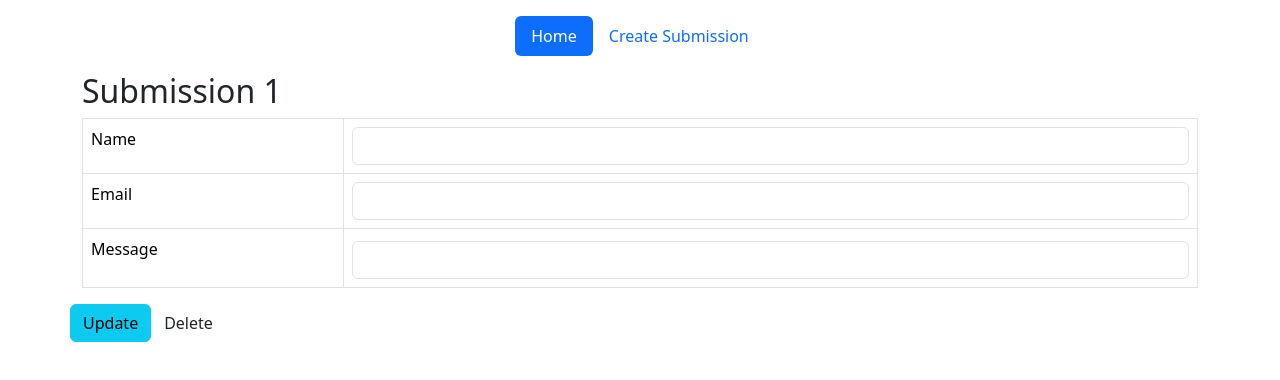
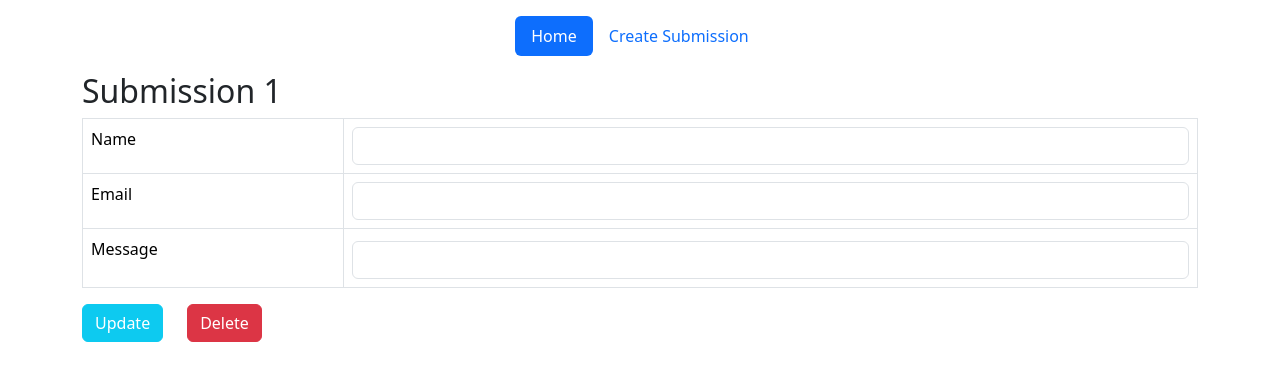
Before and after one commit to ktchmy/sample_frontend, an Angular app: page /details/1 in a window 1280 px wide. Shown: the top 380 px of the page. Built offline with nearby package versions, Linux system fonts and the light colour scheme; no server answers.

Commit message:
MINOR: layout adjustment

```diff
--- a/src/app/details/details.component.html
+++ b/src/app/details/details.component.html
@@ -18,8 +18,12 @@
       </tbody>
     </table>
     <div class="row">
-      <button class="col-auto btn btn-info" (click)="updateSubmission()">Update</button>
-      <button class="col-auto btn btn-alert" (click)="deleteSubmission()">Delete</button>
+      <div class="col-auto">
+        <button class="btn btn-info text-white" (click)="updateSubmission()">Update</button>
+      </div>
+      <div class="col-auto">
+        <button class="btn btn-danger" (click)="deleteSubmission()">Delete</button>
+      </div>
     </div>
   </form>
 </div>
```
